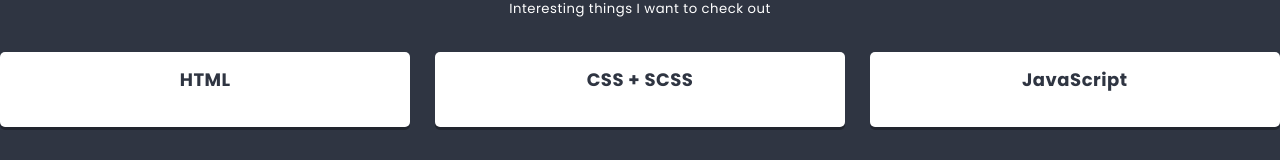
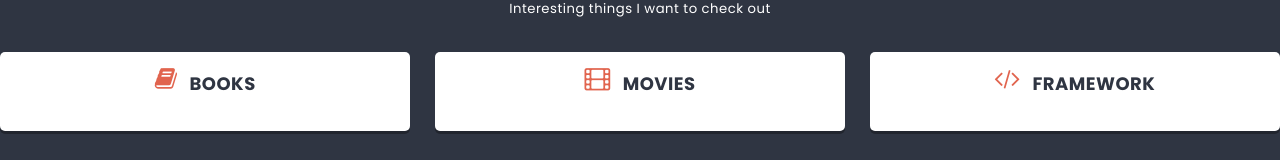
Before and after one commit to iMdPd/reactToDoApp, a JavaScript app: page / in a window 1280 px wide. Shown: the part 469-629 px from the top of the page. Built offline with nearby package versions, Linux system fonts and the light colour scheme.

Commit message:
Add second parameter to Column

```diff
--- a/package.json
+++ b/package.json
@@ -6,6 +6,7 @@
     "@testing-library/jest-dom": "5.16.5",
     "@testing-library/react": "13.4.0",
     "@testing-library/user-event": "13.5.0",
+    "font-awesome": "^4.7.0",
     "react": "18.2.0",
     "react-dom": "18.2.0",
     "react-scripts": "5.0.1",
--- a/src/components/Column/Column.js
+++ b/src/components/Column/Column.js
@@ -3,7 +3,10 @@
 const Column = (props) => {
   return (
     <article className={styles.column}>
-      <h2 className={styles.title}>{props.title}</h2>
+      <h2 className={styles.title}>
+        <span className={styles.icon + " fa fa-" + props.icon} />
+        {props.title}
+      </h2>
     </article>
   );
 };
--- a/src/components/Column/Column.module.scss
+++ b/src/components/Column/Column.module.scss
@@ -28,7 +28,7 @@
   font-size: ($base-size * 2);
   vertical-align: middle;
   position: relative;
-  top: math.div($base-size, 3);
+  top: -(math.div($base-size, 3));
 }
 
 .cards {
--- a/src/components/List/List.js
+++ b/src/components/List/List.js
@@ -13,9 +13,9 @@
         Interesting things I want to check out
       </p>
       <section className={styles.columns}>
-        <Column title="HTML" />
-        <Column title="CSS + SCSS" />
-        <Column title="JavaScript" />
+        <Column title="BOOKS" icon="book" />
+        <Column title="MOVIES" icon="film" />
+        <Column title="FRAMEWORK" icon="code"/>
       </section>
     </div>
   );
--- a/src/index.js
+++ b/src/index.js
@@ -2,5 +2,6 @@
 import App from "./App";
 import "./styles/normalize.scss";
 import "./styles/global.scss";
+import "font-awesome/css/font-awesome.min.css";
 
 ReactDOM.render(<App />, document.querySelector("#root"));
```
Also changed, not shown: 1 other file (tests, documents, lock files or other folders).
